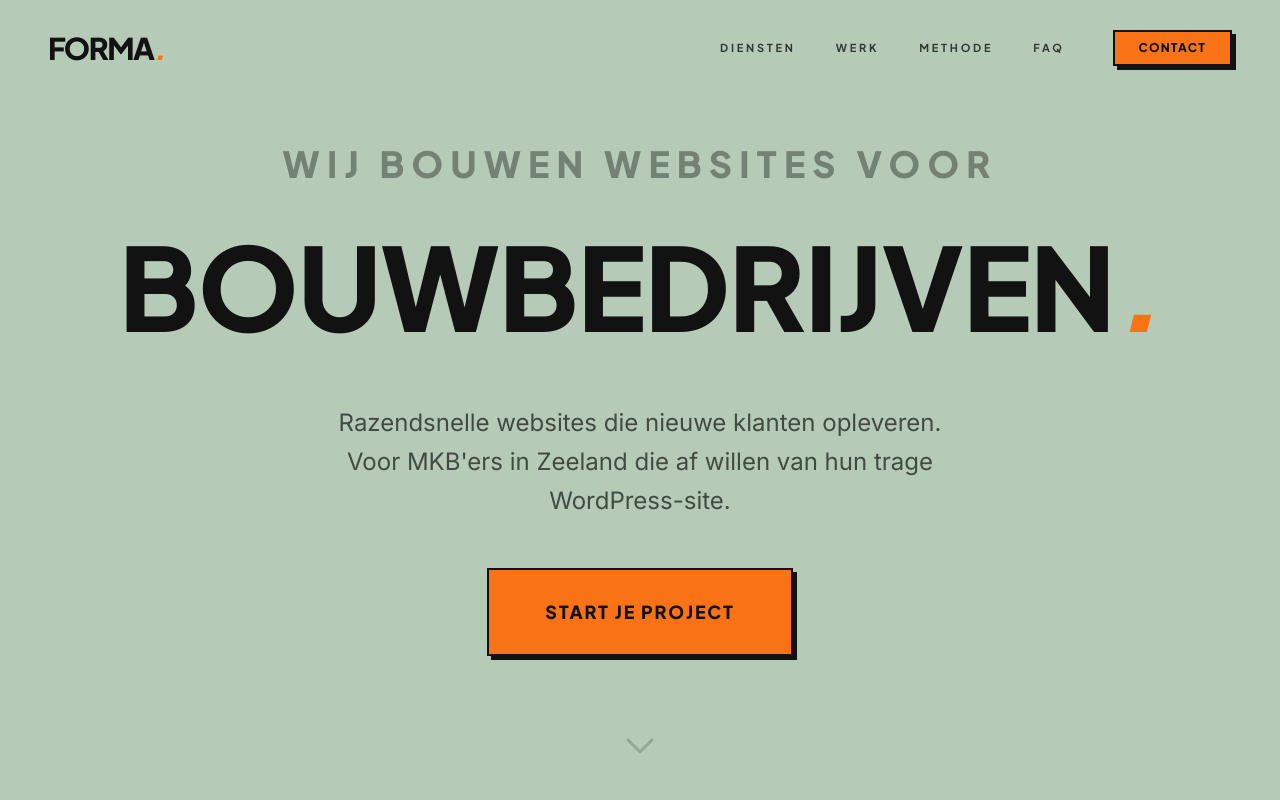
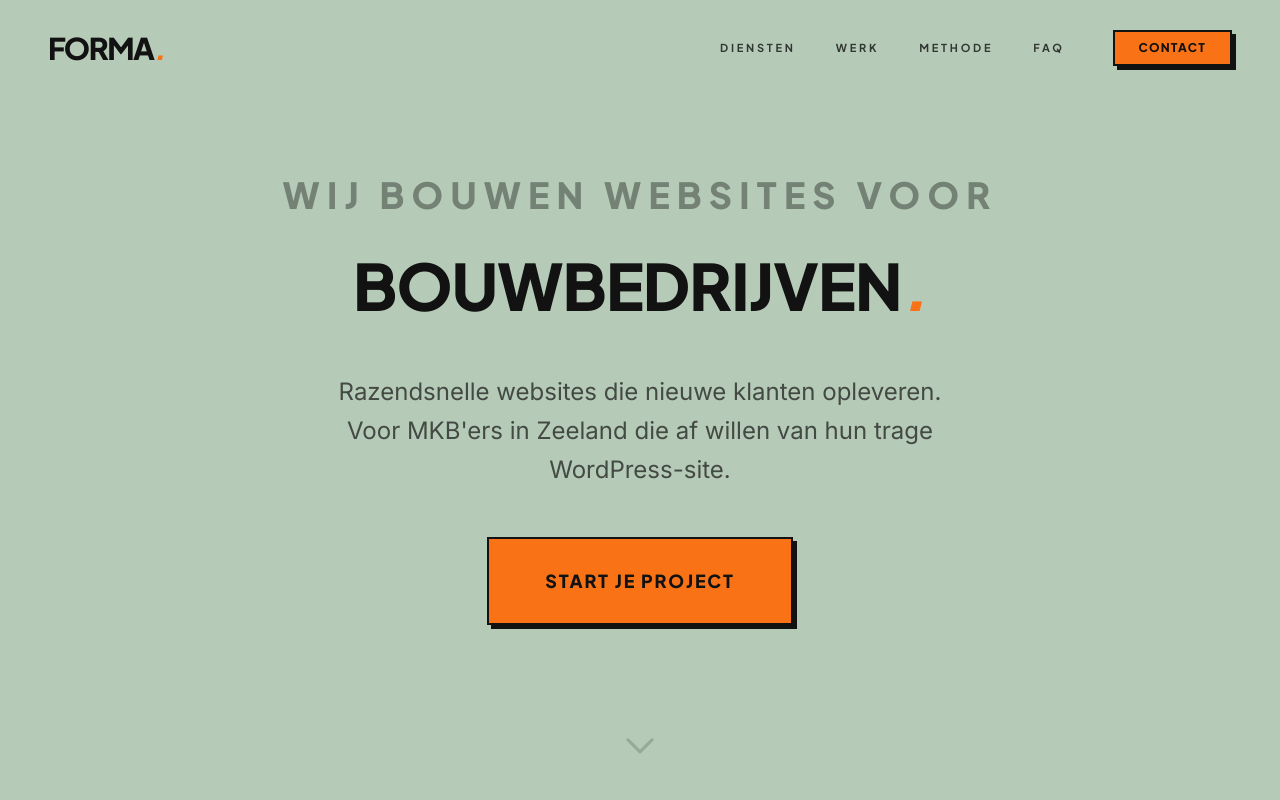
Before and after one commit to madebyformastudios/forma-v2, a Next.js app: page / in a window 1280 px wide. Shown: the top 800 px of the page. Built offline with nearby package versions, Linux system fonts and the light colour scheme.

Commit message:
same fix as previous

```diff
--- a/components/sections/Hero.tsx
+++ b/components/sections/Hero.tsx
@@ -51,20 +51,20 @@ export default function Hero() {
               WIJ BOUWEN WEBSITES VOOR
             </span>
 
-            <div className="h-[1.2em] text-[8vw] sm:text-[10vw] md:text-[9vw] relative w-full flex justify-center items-center overflow-hidden">
+            <div className="h-[1.2em] text-[7vw] sm:text-[7vw] md:text-[6vw] lg:text-[5vw] relative w-full flex justify-center items-center overflow-hidden">
               <AnimatePresence mode="wait" initial={false}>
                 <motion.span
                   key={words[index]}
-                  initial={{ y: "100%", opacity: 0 }}
-                  animate={{ y: 0, opacity: 1 }}
-                  exit={{ y: "-100%", opacity: 0 }}
+                  initial={{ y: "100%", x: "-50%", opacity: 0 }}
+                  animate={{ y: 0, x: "-50%", opacity: 1 }}
+                  exit={{ y: "-100%", x: "-50%", opacity: 0 }}
                   transition={{
                     type: "spring",
                     stiffness: 150,
                     damping: 25,
                     duration: 0.6
                   }}
-                  className="text-ink uppercase absolute whitespace-nowrap leading-none px-4 inset-x-0 text-center"
+                  className="text-ink uppercase absolute whitespace-nowrap leading-none px-4 left-1/2"
                 >
                   {words[index]}<span className="text-accent italic">.</span>
                 </motion.span>
```
